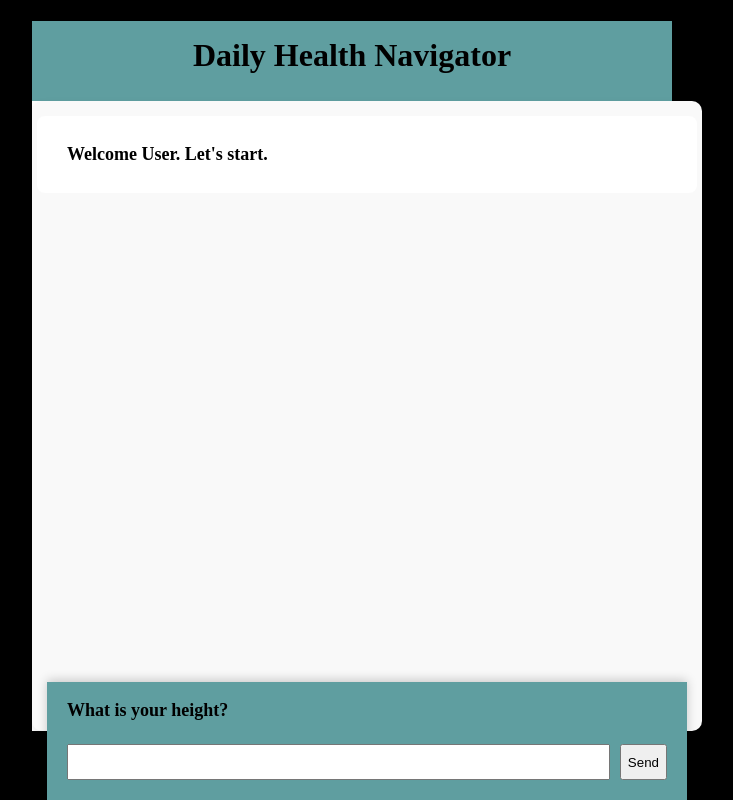
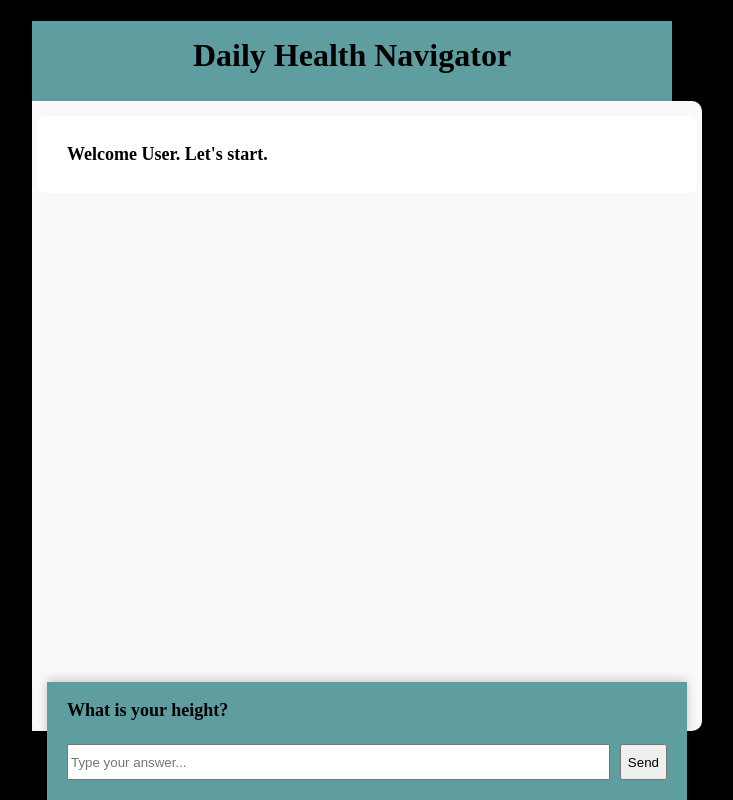
Before and after one commit to vamsikrishna1704/Body_weight_predictor, a React (Create React App) app: page / in a window 1280 px wide. Shown: the whole page, without its empty margins (288-1021 px from the left). Built offline with nearby package versions, Linux system fonts and the light colour scheme.

Commit message:
updated to question container

```diff
--- a/src/Questions.jsx
+++ b/src/Questions.jsx
@@ -1,24 +1,31 @@
 import React, { useState } from 'react';
-import './Questions.css'; // New CSS import
+import './Questions.css';
 
 const QuestionComponent = ({ question, fieldName, onAnswer }) => {
   const [value, setValue] = useState('');
 
   const handleKeyPress = (e) => {
-    if (e.key === 'Enter') {
-      handleAnswer();
-    }
+    if (e.key === 'Enter') handleAnswer();
   };
 
   const handleAnswer = () => {
-    onAnswer(value, fieldName);
+    if (value.trim() !== '') {
+      onAnswer(value, fieldName);
+      setValue(''); // Clear input after sending
+    }
   };
 
   return (
     <div className="question-container">
       <p>{question}</p>
       <div className="input-container">
-        <input type="text" onKeyDown={handleKeyPress} value={value} onChange={(e) => setValue(e.target.value)} />
+        <input
+          type="text"
+          placeholder="Type your answer..."
+          value={value}
+          onChange={(e) => setValue(e.target.value)}
+          onKeyDown={handleKeyPress}
+        />
         <button onClick={handleAnswer}>Send</button>
       </div>
     </div>
```
